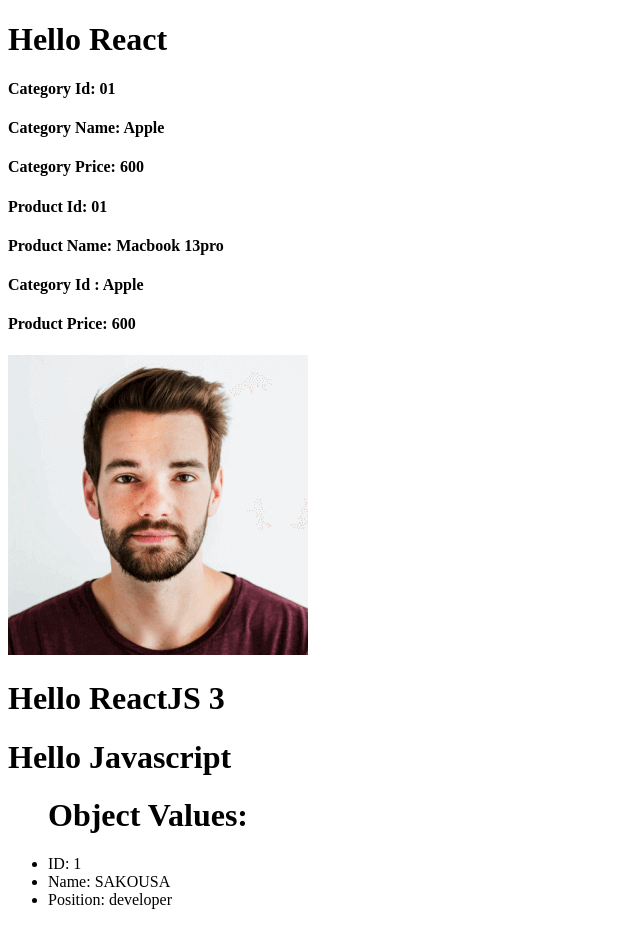
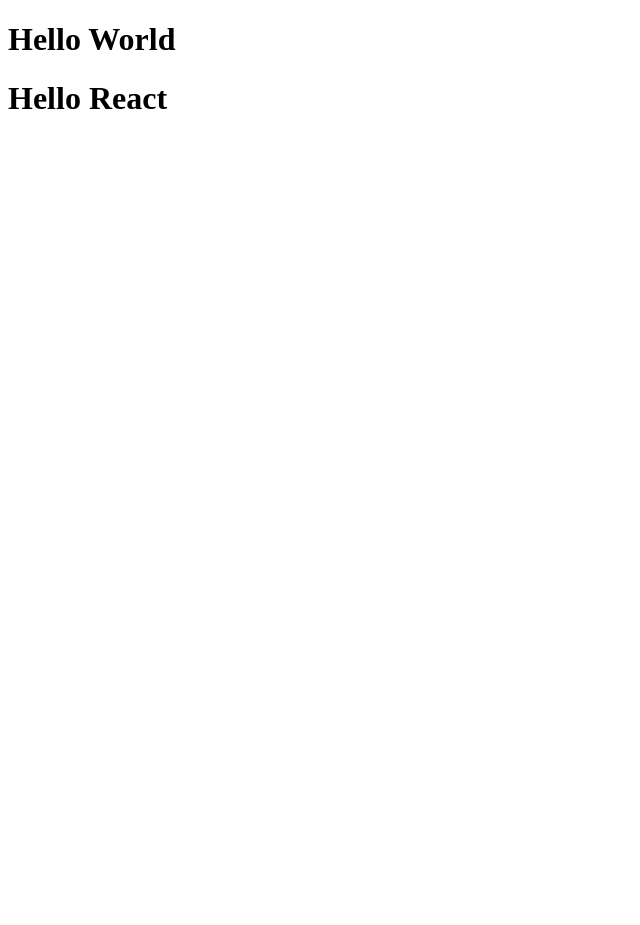
Before and after one commit to sakouksa/learn-react, a React (Vite) app: page / in a window 1280 px wide. Shown: the whole page, without its empty margins (0-640 px from the left). After the commit the page ends 800 px from the top, so only its background shows below. Built offline with nearby package versions, Linux system fonts and the light colour scheme.

Commit message:
Update code

```diff
--- a/src/App.tsx
+++ b/src/App.tsx
@@ -1,16 +1,10 @@
-import { Category, Product } from "./components/Greeting";
-import Greeting from "./components/Greeting";
-import Profile from "./components/Profile";
-import TestJSX from "./components/TestJSX";
+import TestProps from "./components/Props";
 
 function App() {
   return (
     <div>
-      <Greeting />
-      <Category />
-      <Product />
-      <Profile />
-      <TestJSX />
+      <TestProps h1Description="Hello World" />
+      <TestProps h1Description="Hello React" />
     </div>
   );
 }
--- /dev/null
+++ b/src/components/Props/index.tsx
@@ -0,0 +1,20 @@
+// import React from "react";
+interface TestPrps {
+  h1Description: string;
+}
+const TestProps: React.FC<TestPrps> = (props) => {
+  return (
+    <div>
+      <h1 title="Hello world">{props.h1Description}</h1>
+    </div>
+  );
+};
+
+
+// function TestProps(props:TestPrps){
+//     <div>
+//         <h1 title="Hello World">{props.h1Description}</h1>
+
+//     </div>
+// }
+export default TestProps;
--- a/src/components/TestJSX/index.tsx
+++ b/src/components/TestJSX/index.tsx
@@ -1,17 +1,32 @@
+import "./style.css";
 const name = "ReactJS";
 const GreetingTitle = "This is ReactJS Title";
 //Const myobject = {title: "ReactJS Title"}; --- IGNORE ---
 interface myobject {
   id: number;
   name: string;
+  gender?: string; // --- IGNORE ---
+  address?: string;
+  DB: string; // --- IGNORE ---
+  phone: number; // --- IGNORE ---
   position?: string;
 }
 const myobject: myobject = {
   id: 1,
   name: "sakousa",
+  gender: "Male", // --- IGNORE ---
+  address: "Phnom Penh", // --- IGNORE ---
+  DB: "MySQL", // --- IGNORE ---
+  phone: 1234567890, // --- IGNORE ---
   position: "Developer",
 };
+
 function TestJSX() {
+  const myInternalCss: React.CSSProperties = {
+    backgroundColor: "lightblue",
+    color: "darkblue",
+    padding: "10px",
+  };
   return (
     <>
       <h1>
@@ -19,12 +34,23 @@
       </h1>
       <h1 title={GreetingTitle}>Hello Javascript</h1>
       <ul>
-        {" "}
         <h1>Object Values:</h1>
-        <li> ID: {myobject["id"]}</li>
-        <li> Name: {myobject["name"].toUpperCase()}</li>
-        <li> Position: {myobject["position"]?.toLowerCase()}</li>
+        <li> ID: {myobject.id}</li>
+        <li> Name: {myobject.name.toUpperCase()}</li>
+        <li> Gender: {myobject.gender}</li>
+        <li> Address: {myobject.address}</li>
+        <li> Database: {myobject.DB}</li>
+        <li> Phone: {myobject.phone}</li>
+        <li> Position: {myobject.position?.toLowerCase()}</li>
       </ul>
+      {/* Inline CSS */}
+      <h1 style={{ backgroundColor: "yellow", color: "red", padding: "10px" }}>
+        Hello CSS
+      </h1>
+      {/* Internal CSS */}
+      <h1 style={myInternalCss}>Hello Internal CSS</h1>
+      {/* External CSS  */}
+      <h1 id="external-css">Hello External CSS</h1>
     </>
   );
 }
--- /dev/null
+++ b/src/components/TestJSX/style.css
@@ -0,0 +1,4 @@
+#external-css{
+    background-color: green;
+    color: white;
+}
--- a/src/main.tsx
+++ b/src/main.tsx
@@ -6,5 +6,4 @@
   <StrictMode>
     <App />
   </StrictMode>
-
 );
```
